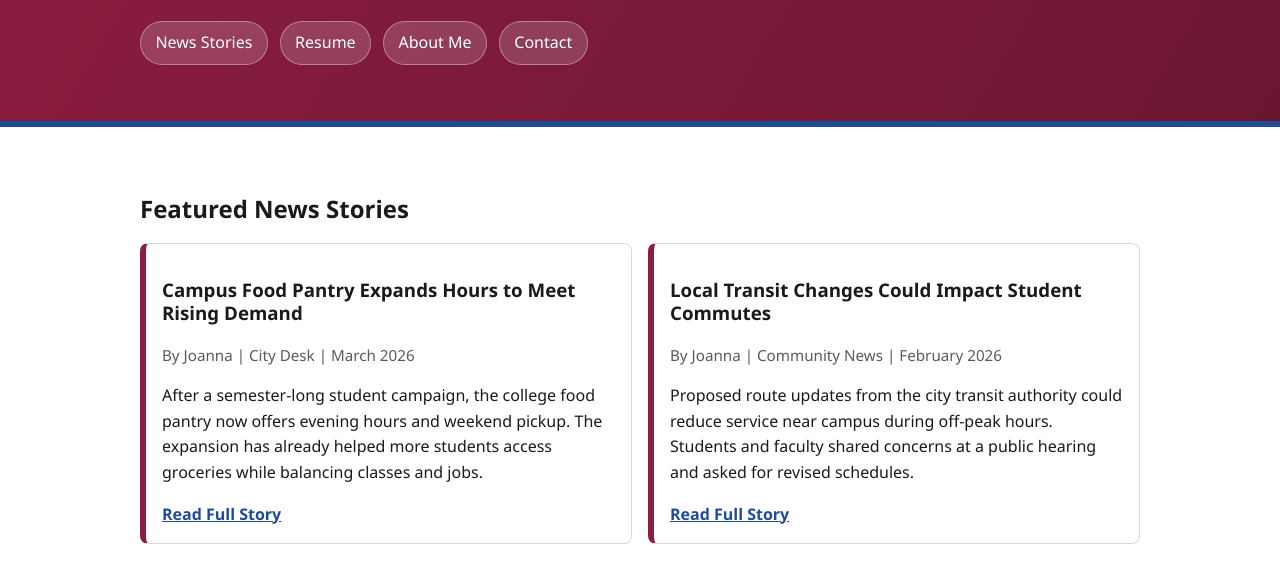
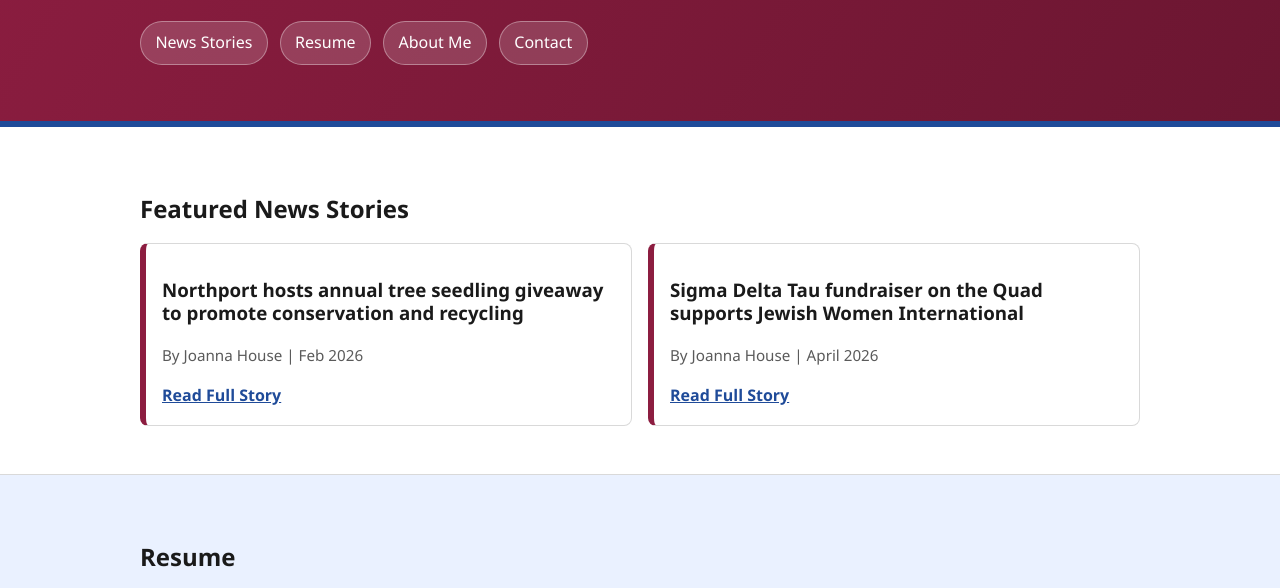
Before and after one commit to jhouse0611/joannaportfolio, a plain HTML site: page index.html in a window 1280 px wide. Shown: the part 187-775 px from the top of the page. Drawn offline with Linux system fonts and the light colour scheme.

Commit message:
Update index.html

```diff
--- a/index.html
+++ b/index.html
@@ -27,24 +27,19 @@
           <h2>Featured News Stories</h2>
           <div class="card-grid">
             <article class="card">
-              <h3>Campus Food Pantry Expands Hours to Meet Rising Demand</h3>
-              <p class="meta">By Joanna | City Desk | March 2026</p>
+              <h3>Northport hosts annual tree seedling giveaway to promote conservation and recycling</h3>
+              <p class="meta">By Joanna House | Feb 2026</p>
               <p>
-                After a semester-long student campaign, the college food pantry now
-                offers evening hours and weekend pickup. The expansion has already
-                helped more students access groceries while balancing classes and
-                jobs.
+
               </p>
               <a href="News Story 2.pdf" aria-label="Read story one">Read Full Story</a>
             </article>
 
             <article class="card">
-              <h3>Local Transit Changes Could Impact Student Commutes</h3>
-              <p class="meta">By Joanna | Community News | February 2026</p>
+              <h3>Sigma Delta Tau fundraiser on the Quad supports Jewish Women International</h3>
+              <p class="meta">By Joanna House | April 2026</p>
               <p>
-                Proposed route updates from the city transit authority could reduce
-                service near campus during off-peak hours. Students and faculty
-                shared concerns at a public hearing and asked for revised schedules.
+
               </p>
               <a href="News Story 4.pdf" aria-label="Read story two">Read Full Story</a>
             </article>
```
